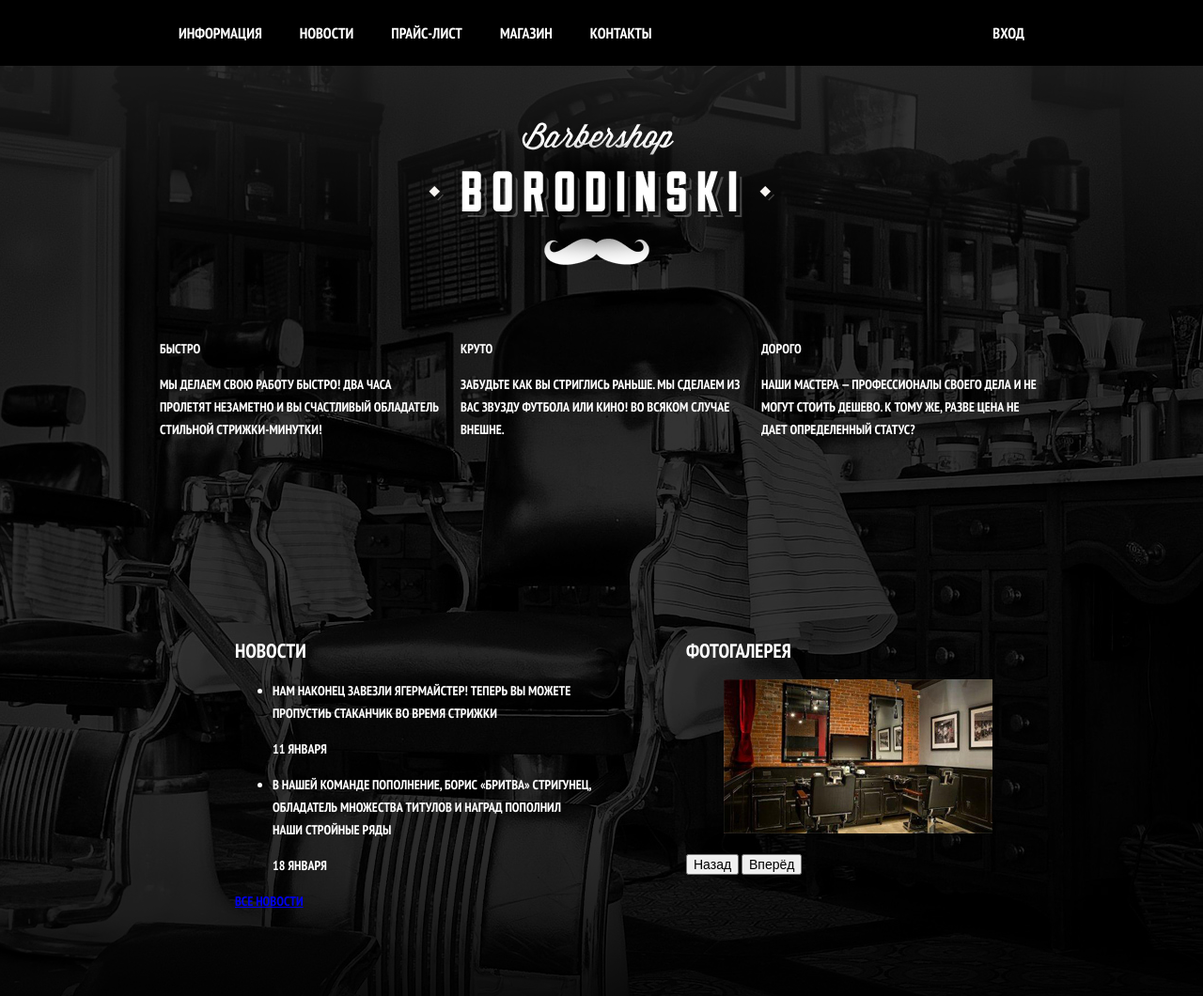
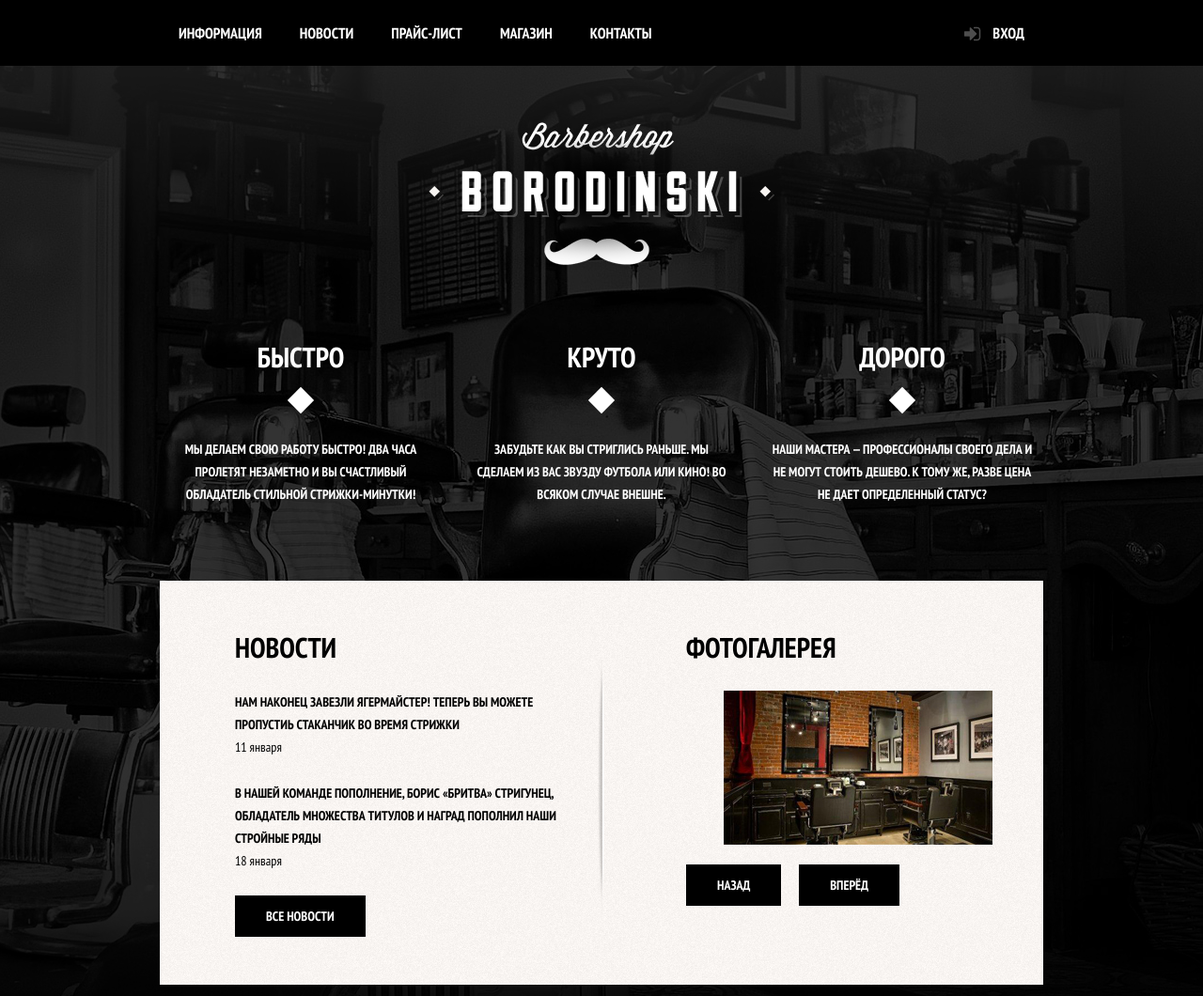
Before and after one commit to bxcar/shopbarber, a plain HTML site: page index.html in a window 1280 px wide. Shown: the top 1060 px of the page at 94% size. Drawn offline with Linux system fonts and the light colour scheme.

Commit message:
added some files and some changes

```diff
--- a/index.html
+++ b/index.html
@@ -129,9 +129,9 @@
         </section>
         <section class="footer-social">
             <p>Давайте дружить!</p>
-            <a class="social-btn social-brn-vk" href="#">Вкнтакте</a>
-            <a class="social-btn social-brn-fb" href="#">Фейсбук</a>
-            <a class="social-btn social-brn-inst " href="#">Инстаграм</a>
+            <a class="social-btn social-btn-vk" href="#">Вкнтакте</a>
+            <a class="social-btn social-btn-fb" href="#">Фейсбук</a>
+            <a class="social-btn social-btn-inst " href="#">Инстаграм</a>
         </section>
         <section class="footer-copyright">
             <p>Разработано:</p>
--- a/style.css
+++ b/style.css
@@ -39,6 +39,7 @@ body {
 }
 
 .login {
+    position: relative;
     display: inline-block;
     vertical-align: top;
     padding: 25px 20px;
@@ -50,7 +51,24 @@ body {
 }
 
 .login:hover {
+    background: #242424;
+}
 
+.login::before {
+    content: "";
+    position: absolute;
+    /*display: block;*/
+    top: 28px;
+    left: 20px;
+
+    width: 18px;
+    height: 18px;
+    background: transparent url("img/sprite.png") no-repeat;
+    opacity: 0.3;
+}
+
+.login:hover::before {
+    opacity: 1;
 }
 
 .clearfix::after {
@@ -97,8 +115,14 @@ body {
 .index-logo {
     height: 204px;
     width: 368px;
-    margin-right: auto;
-    margin-left: auto;
+    margin: 0 auto;
+    margin-bottom: 25px;
+}
+
+.index-logo img {
+    width: 368px;
+    height: 204px;
+    margin: 0 auto;
     margin-bottom: 25px;
 }
 
@@ -106,12 +130,41 @@ body {
     float: left;
     width: 300px;
     margin-right: 20px;
+    text-align: center;
     /*Только для оформления сетки*/
-    min-height: 175px;
+    /*min-height: 175px;*/
 }
 
 .features-item:last-child {
     margin-right: 0;
+}
+
+.feature-name {
+    position: relative;
+    display: block;
+    font-size: 30px;
+    margin-bottom: 30px;
+    padding-bottom: 35px;
+    line-height: 42px;
+}
+
+.feature-name::after {
+    content: "";
+    position: absolute;
+    bottom: 0;
+    left: 50%;
+    margin-left: -10px;
+    display: block;
+    width: 20px;
+    height: 20px;
+    background-color: #fff;
+    transform: rotate(45deg);
+}
+
+
+.features-item p {
+    margin: 10px;
+    margin-bottom: 0;
 }
 
 .features {
@@ -121,6 +174,8 @@ body {
 .index-content {
     margin-bottom: 35px;
     padding: 50px 80px;
+    color: #000000;
+    background: url("img/index-content-shadow.png") no-repeat center, #f8f5f2 url("img/pattern-white.jpg");
 }
 
 .index-content-left {
@@ -129,6 +184,78 @@ body {
 
     /*Только для оформления сетки*/
     min-height: 330px;
+}
+
+.index-content-title {
+    margin: 0;
+    margin-bottom: 25px;
+    font-size: 30px;
+    line-height: 42px;
+}
+
+.index-content p {
+    margin: 0;
+    margin-bottom: 25px;
+}
+
+.news-preview {
+    margin: 0;
+    padding: 0;
+    padding-right: 35px;
+    list-style: none;
+}
+
+.news-preview li {
+    margin-bottom: 25px;
+}
+
+.news-preview p {
+    margin-bottom: 0;
+}
+
+.news-preview time {
+    text-transform: none;
+    font-weight: 400;
+}
+
+.btn {
+    display: inline-block;
+    padding: 10px 33px;
+    margin-right: 16px;
+    color: #fff;
+    background-color: #000;
+    border: none;
+    outline: none;
+    cursor: pointer;
+    font-weight: 700;
+    font-size: 14px;
+    line-height: 24px;
+    font-family: "PT Sans Narrow", "Arial", sans-serif;
+    text-transform: uppercase;
+    text-decoration: none;
+    vertical-align: top;
+    text-align: center;
+}
+
+.btn:hover,
+.btn:active {
+    background-color: #663d15;
+}
+
+.btn.disabled,
+.btn:disabled {
+    cursor: default;
+    opacity: 0.5;
+}
+
+.btn.disabled:hover,
+.btn:disabled:hover {
+    background-color: #000;
+}
+
+.gallery {
+    position: relative;
+    height: 260px;
 }
 
 .index-content-right {
```
Also changed, not shown: img/index-content-shadow.png (added), img/pattern-white.jpg (added), img/sprite.png (added).
